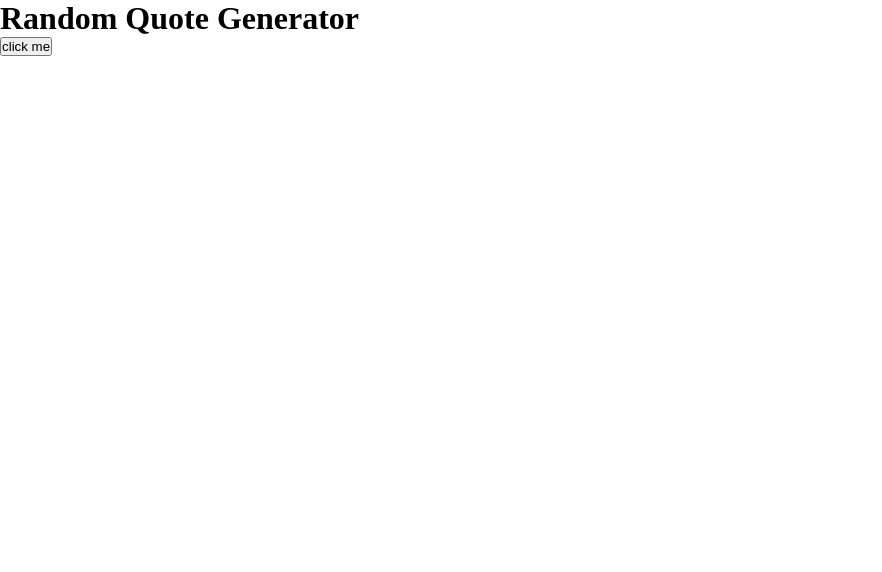
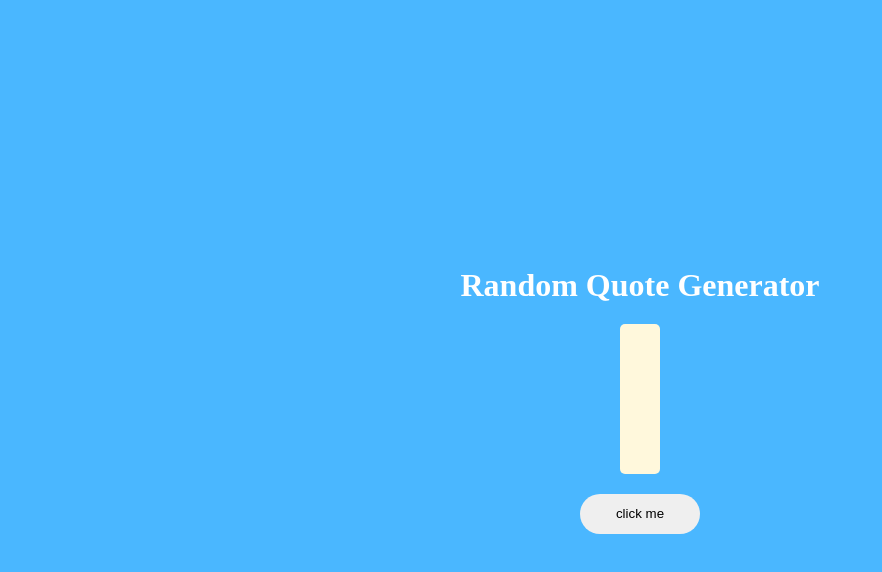
Before and after one commit to mayconbalves/beginner-javascript-projects, a plain HTML site: page random-quotes-generator/index.html in a window 1280 px wide. Shown: the whole page, without its empty margins (0-882 px from the left). Drawn offline with Linux system fonts and the light colour scheme; no server answers.

Commit message:
feat(random-quotes-generator): implements onload method

```diff
--- a/random-quotes-generator/index.html
+++ b/random-quotes-generator/index.html
@@ -13,9 +13,10 @@
       <div>
         <h1>Random Quote Generator</h1>
 
+        <div class="quotes" id="quotes"></div>
+
         <button onclick="fetchQuotes()">click me</button>
       </div>
-
     </div>
     <script src="./script.js"></script>
   </body>
--- a/random-quotes-generator/script.js
+++ b/random-quotes-generator/script.js
@@ -1,6 +1,18 @@
+const divQuotes = document.getElementById('quotes')
 
 const fetchQuotes = async () => {
   const data = await fetch('https://type.fit/api/quotes')
   const quotes = await data.json()
   return quotes[Math.floor(Math.random() * quotes.length)]
 }
+
+const initialQuotes = async () => {
+  const data = await fetch('https://type.fit/api/quotes')
+  const quotes = await data.json()
+  const quotePhrase = document.createElement('p')
+  quotePhrase.innerHTML = quotes[Math.floor(Math.random() * quotes.length)].text
+
+  divQuotes.appendChild(quotePhrase)
+}
+
+window.onload = initialQuotes()
--- a/random-quotes-generator/styles.css
+++ b/random-quotes-generator/styles.css
@@ -4,7 +4,44 @@
   padding: 0;
 }
 
+body {
+  background-color: #4ab7ff;
+  color: #fff;
+}
+
 .container {
   height: 100vh;
   width: 100%;
 }
+
+.container > div {
+  display: flex;
+  height: 100%;
+  justify-content: center;
+  align-items: center;
+  flex-direction: column;
+}
+
+.quotes {
+  background-color: cornsilk;
+  border-radius: 5px;
+  color: #000;
+  display: flex;
+  justify-content: center;
+  align-items: center;
+  height: 150px;
+  margin: 20px;
+  padding: 20px;
+}
+
+.quotes p {
+  font-size: 18px;
+}
+
+button {
+  border: none;
+  border-radius: 24px;
+  cursor: pointer;
+  height: 40px;
+  width: 120px;
+}
```
